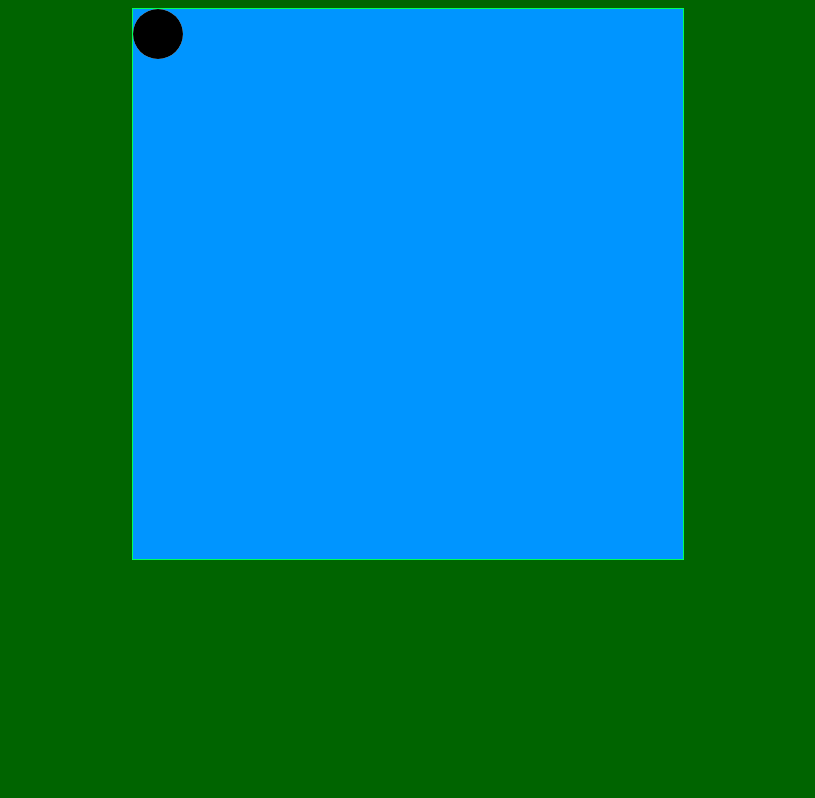
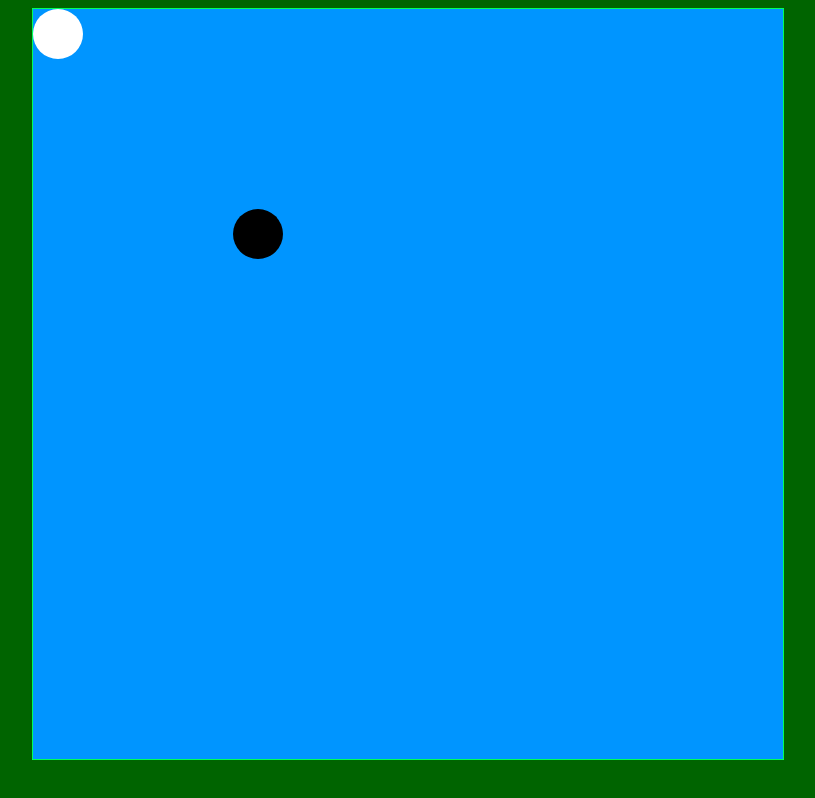
Before and after one commit to EChristen13/EChristen13.github.io, a plain HTML site: page asd-projects/walker/index.html in a window 1280 px wide. Shown: the whole page, without its empty margins (232-1047 px from the left). Drawn offline with Linux system fonts and the light colour scheme.

Commit message:
save project

```diff
--- a/asd-projects/walker/index.css
+++ b/asd-projects/walker/index.css
@@ -4,8 +4,8 @@ body {
 }
 
 #board {
-  width: 550px;
-  height: 550px;
+  width: 750px;
+  height: 750px;
   border: 1px solid rgb(0, 255, 89);
   background-color: rgb(0, 149, 255);
   position: relative;
@@ -26,6 +26,8 @@ body {
   height: 50px;
   position: absolute;
   border-radius: 50px;
+  left: 200px;
+  top: 200px;
 }
 
 /*   left: 100px; */  /* Uncomment if you want to set a "starting" position */
--- a/asd-projects/walker/index.js
+++ b/asd-projects/walker/index.js
@@ -32,8 +32,8 @@ function runProgram() {
   }
 
   let walker2 = {
-    x: 0,
-    y: 0,
+    x: 200,
+    y: 200,
     speedX: 0,
     speedY: 0,
     id: '#walker2'
@@ -66,6 +66,7 @@ function runProgram() {
     repositionGameItem();
     wallCollision();
     redrawGameItem();
+    walkerCollision();
   }
 
   /*
@@ -224,18 +225,31 @@ function runProgram() {
   function walkerCollision() {
     var walkerLeft = walker.x
     var walkerTop = walker.y
-var walker2Right = walker2.x + walker2.width();
-var walker2Bottom = walker2.y + walker2.height();
+    var walkerRight = walker.x + $("#walker").width();
+    var walkerBottom = walker.y + $("#walker").height();
+    var walker2Left = walker2.x
+    var walker2Top = walker2.y
+    var walker2Right = walker2.x + $("#walker2").width();
+    var walker2Bottom = walker2.y + $("#walker2").height();
 
     if (walker2Right > walkerLeft &&
-  walker2Left < walkerRight) {
-
+      walker2Left < walkerRight &&
+      walker2Top < walkerBottom &&
+      walker2Bottom > walkerTop) {
+      return true
     }
-if (walker2Bottom > walkerTop &&
-walker2Top < walkerBottom ) {
-
+    return false;
   }
 
+  function tagYourIt(walker1, walker2) {
+    if (walker1.x < (walker2.x + walker2.width &&
+      (walker1.x + walker1.width) > walker2.x &&
+      walker1.y < (walker2.y + walker2.height) &&
+      (walker1.y + walker1.height) > walker2.y)) {
+      if (walker1) {
 
       }
     }
+    spawnReset();
+  }
+}
```
Lines whose indentation alone changed are shown as unchanged.
